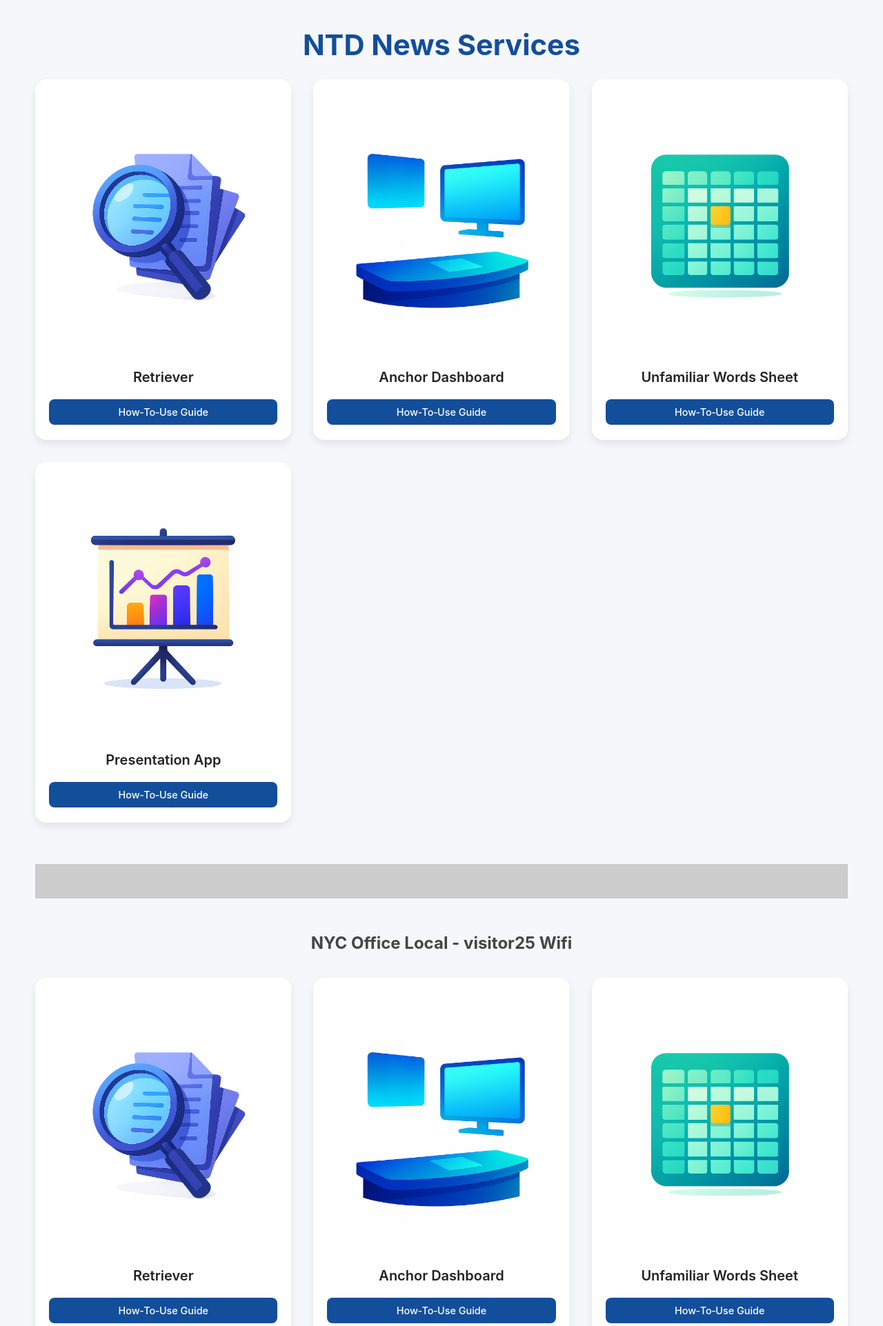
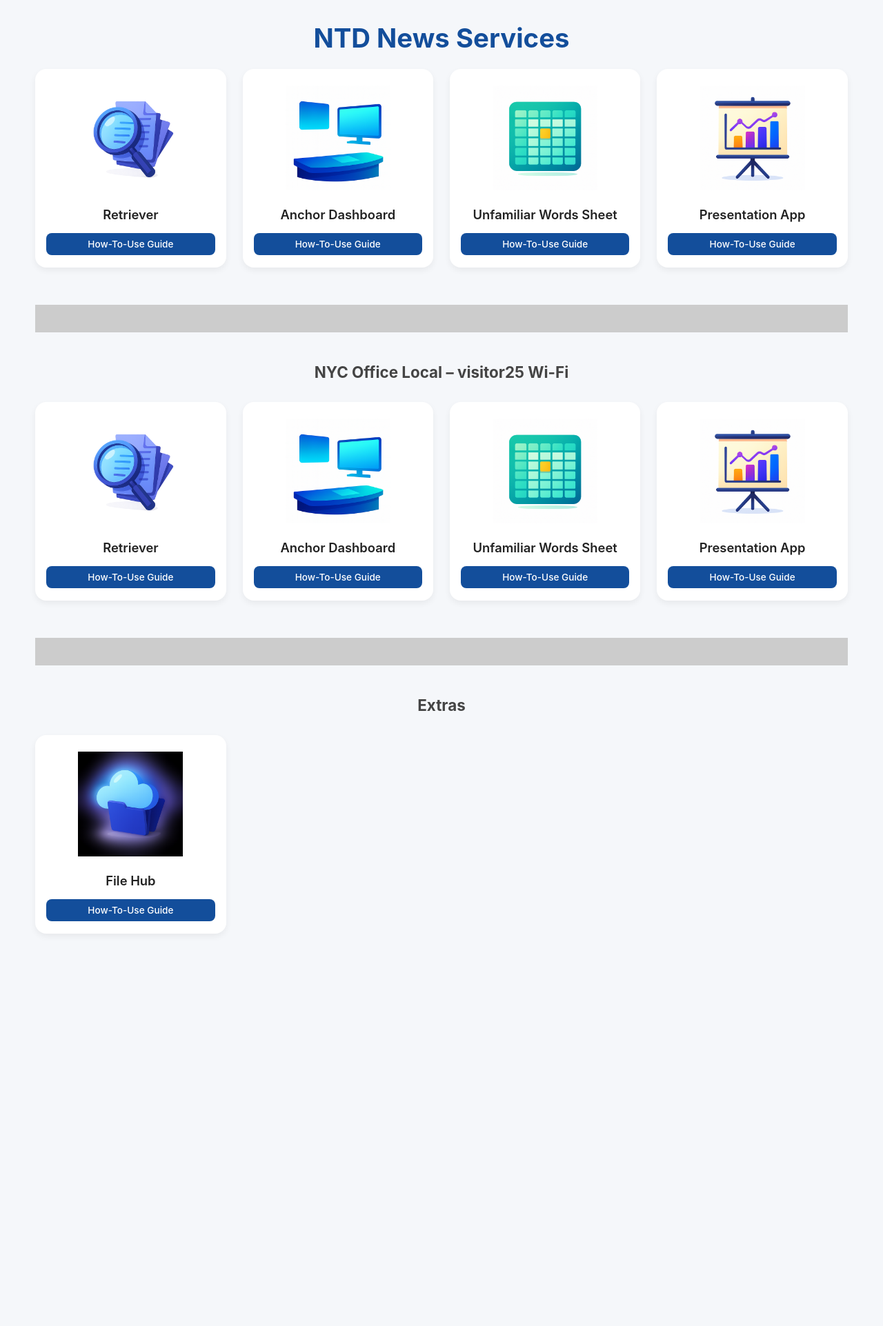
Before and after one commit to kevin-hogan-ntd/services, a Flask app: page / in a window 1280 px wide. Shown: the top 1923 px of the page at 69% size. After the commit the page ends 1336 px from the top, so only its background shows below. Run offline with Flask 3, Linux system fonts and the light colour scheme.

Commit message:
Add files via upload

```diff
--- a/templates/index.html
+++ b/templates/index.html
@@ -2,13 +2,13 @@
 <html lang="en">
 <head>
   <meta charset="UTF-8">
-  <title>NTD News Services</title>
+  <title>NTD News Services</title>
   <meta name="viewport" content="width=device-width,initial-scale=1">
   <style>
     :root{
       --radius:16px;
-      --shadow:0 6px 12px rgba(0,0,0,.08);
-      --shadow-hover:0 12px 24px rgba(0,0,0,.14);
+      --shadow:0 4px 10px rgba(0,0,0,.06);
+      --shadow-hover:0 10px 20px rgba(0,0,0,.12);
       --bg:#f5f7fa;
       --card-bg:#ffffff;
       --text:#222;
@@ -19,31 +19,40 @@
       font-family:-apple-system,BlinkMacSystemFont,"Segoe UI",Roboto,Helvetica,Arial,sans-serif;
       background:var(--bg);color:var(--text);display:flex;flex-direction:column;
       align-items:center;min-height:100vh;padding-bottom:60px}
-    h1{margin:40px 0 25px;font-size:2.6rem;text-align:center;color:var(--accent)}
-    h2{margin-top:30px;margin-bottom:16px;font-size:1.5rem;color:#444}
+    h1{margin:32px 0 22px;font-size:2.4rem;text-align:center;color:var(--accent)}
+    h2{margin-top:26px;margin-bottom:14px;font-size:1.4rem;color:#444}
+
+    /* ——— Grid tweaks ——— */
     .grid{
-      display:grid;gap:32px;width:92%;max-width:1200px;
-      grid-template-columns:repeat(auto-fill,minmax(280px,1fr))}
+      display:grid;gap:24px;width:92%;max-width:1400px;
+      grid-template-columns:repeat(auto-fill,minmax(220px,1fr))}
+
+    /* ——— Card tweaks ——— */
     .card{
       background:var(--card-bg);border-radius:var(--radius);
       box-shadow:var(--shadow);overflow:hidden;display:flex;flex-direction:column;
       transition:transform .2s ease,box-shadow .2s ease}
-    .card:hover{transform:translateY(-6px);box-shadow:var(--shadow-hover)}
+    .card:hover{transform:translateY(-4px);box-shadow:var(--shadow-hover)}
     .main-link{text-decoration:none;color:inherit;flex-grow:1;display:block}
-    .main-link img{width:100%;height:420px;object-fit:contain;display:block;padding:40px}
-    .title{padding:0 20px 20px;font-size:1.25rem;font-weight:600;text-align:center}
+    .main-link img{width:100%;height:200px;object-fit:contain;display:block;padding:24px}
+    .title{padding:0 16px 16px;font-size:1.15rem;font-weight:600;text-align:center}
     .guide-link{
-      display:block;margin:0 20px 22px;padding:10px 0;border-radius:8px;
+      display:block;margin:0 16px 18px;padding:8px 0;border-radius:8px;
       background:var(--accent);color:#fff;text-align:center;text-decoration:none;
-      font-size:.9rem;font-weight:500;transition:background .2s ease}
+      font-size:.85rem;font-weight:500;transition:background .2s ease}
     .guide-link:hover,.guide-link:focus{background:#0e3d7d}
     .card:focus-within{outline:3px solid var(--accent)}
+
+    /* ——— Mobile tweaks ——— */
     @media(max-width:600px){
-      h1{font-size:2rem}.main-link img{height:160px}}
+      h1{font-size:2rem}
+      .grid{gap:20px}
+      .main-link img{height:140px;padding:16px}
+    }
   </style>
 </head>
 <body>
-  <h1>NTD News Services</h1>
+  <h1>NTD News Services</h1>
 
   <div class="grid">
 
@@ -53,44 +62,44 @@
         <img src="retriever.png" alt="Retriever">
         <div class="title">Retriever</div>
       </a>
-      <a class="guide-link" href="/retriever.txt" target="_blank">How‑To‑Use Guide</a>
+      <a class="guide-link" href="/retriever.txt" target="_blank">How-To-Use Guide</a>
     </div>
 
     <!-- Anchor Dashboard -->
     <div class="card">
       <a class="main-link" href="https://ntdservices-anchordashboard.hf.space/" target="_blank">
         <img src="anchor_dashboard.png" alt="Anchor Dashboard">
-        <div class="title">Anchor Dashboard</div>
+        <div class="title">Anchor Dashboard</div>
       </a>
-      <a class="guide-link" href="/anchor_dashboard.txt" target="_blank">How‑To‑Use Guide</a>
+      <a class="guide-link" href="/anchor_dashboard.txt" target="_blank">How-To-Use Guide</a>
     </div>
 
     <!-- Unfamiliar Words Sheet -->
     <div class="card">
       <a class="main-link" href="https://docs.google.com/spreadsheets/d/1o_LfUI3FaNH_ZGJ7iMAsOSJw1Sw3z12n7nLSXE60LKs/edit?gid=0#gid=0" target="_blank">
         <img src="unfamiliar_words.png" alt="Unfamiliar Words Sheet">
-        <div class="title">Unfamiliar Words Sheet</div>
+        <div class="title">Unfamiliar Words Sheet</div>
       </a>
-      <a class="guide-link" href="/unfamiliar_words_sheet.txt" target="_blank">How‑To‑Use Guide</a>
+      <a class="guide-link" href="/unfamiliar_words_sheet.txt" target="_blank">How-To-Use Guide</a>
     </div>
 
       <!-- Presentation App -->
   <div class="card">
     <a class="main-link" href="https://ntd-news-presentation-app.hf.space/" target="_blank">
       <img src="presentation_app.png" alt="Presentation App">
-      <div class="title">Presentation App</div>
+      <div class="title">Presentation App</div>
     </a>
-    <a class="guide-link" href="/presentation_app.txt" target="_blank">How‑To‑Use Guide</a>
+    <a class="guide-link" href="/presentation_app.txt" target="_blank">How-To-Use Guide</a>
   </div>
 
 </div>
 
-  <hr style="width:92%;margin:20px auto;border:0;border-top:0px solid #f5f7fa;">
-<hr style="width:92%;margin:20px auto;border:0;border-top:50px solid #ccc;">
+  <hr style="width:92%;margin:18px auto;border:0;border-top:0px solid #f5f7fa;">
+  <hr style="width:92%;margin:18px auto;border:0;border-top:40px solid #ccc;">
 
 
-<h2>NYC Office Local - visitor25 Wifi</h2>
-<hr style="width:92%;margin:10px auto;border:0;border-top:0px solid #f5f7fa;">
+  <h2>NYC Office Local – visitor25 Wi-Fi</h2>
+  <hr style="width:92%;margin:8px auto;border:0;border-top:0px solid #f5f7fa;">
   <div class="grid">
 
     <!-- Retriever -->
@@ -99,55 +108,54 @@
         <img src="retriever.png" alt="Retriever">
         <div class="title">Retriever</div>
       </a>
-    <a class="guide-link" href="/retriever.txt" target="_blank">How‑To‑Use Guide</a>
+      <a class="guide-link" href="/retriever.txt" target="_blank">How-To-Use Guide</a>
     </div>
 
     <!-- Anchor Dashboard -->
     <div class="card">
       <a class="main-link" href="http://services.local:5043/" target="_blank">
         <img src="anchor_dashboard.png" alt="Anchor Dashboard">
-      <div class="title">Anchor Dashboard</div>
+        <div class="title">Anchor Dashboard</div>
       </a>
-    <a class="guide-link" href="/anchor_dashboard.txt" target="_blank">How‑To‑Use Guide</a>
+      <a class="guide-link" href="/anchor_dashboard.txt" target="_blank">How-To-Use Guide</a>
     </div>
 
     <!-- Unfamiliar Words Sheet -->
     <div class="card">
       <a class="main-link" href="https://docs.google.com/spreadsheets/d/1o_LfUI3FaNH_ZGJ7iMAsOSJw1Sw3z12n7nLSXE60LKs/edit?gid=0#gid=0" target="_blank">
         <img src="unfamiliar_words.png" alt="Unfamiliar Words Sheet">
-      <div class="title">Unfamiliar Words Sheet</div>
+        <div class="title">Unfamiliar Words Sheet</div>
       </a>
-    <a class="guide-link" href="/unfamiliar_words_sheet.txt" target="_blank">How‑To‑Use Guide</a>
+      <a class="guide-link" href="/unfamiliar_words_sheet.txt" target="_blank">How-To-Use Guide</a>
     </div>
 
     <!-- Presentation App -->
     <div class="card">
       <a class="main-link" href="http://ny-030856.local:8011/" target="_blank">
         <img src="presentation_app.png" alt="Presentation App">
-      <div class="title">Presentation App</div>
+        <div class="title">Presentation App</div>
       </a>
-    <a class="guide-link" href="/presentation_app.txt" target="_blank">How‑To‑Use Guide</a>
+      <a class="guide-link" href="/presentation_app.txt" target="_blank">How-To-Use Guide</a>
     </div>
   </div>
 
 
 
-
-<hr style="width:92%;margin:20px auto;border:0;border-top:0px solid #f5f7fa;">
-<hr style="width:92%;margin:20px auto;border:0;border-top:50px solid #ccc;">
+  <hr style="width:92%;margin:18px auto;border:0;border-top:0px solid #f5f7fa;">
+  <hr style="width:92%;margin:18px auto;border:0;border-top:40px solid #ccc;">
 
 
   <h2>Extras</h2>
-<hr style="width:92%;margin:10px auto;border:0;border-top:0px solid #f5f7fa;">
+  <hr style="width:92%;margin:8px auto;border:0;border-top:0px solid #f5f7fa;">
   <div class="grid">
 
   <!-- File Hub -->
   <div class="card">
     <a class="main-link" href="https://ntdservices-file-hub.hf.space/" target="_blank">
       <img src="filehub.png" alt="File Hub">
-    <div class="title">Retriever</div>
+      <div class="title">File Hub</div>
     </a>
-  <a class="guide-link" href="/retriever.txt" target="_blank">How‑To‑Use Guide</a>
+    <a class="guide-link" href="/retriever.txt" target="_blank">How-To-Use Guide</a>
   </div>
   </div>
 
```
Lines whose indentation alone changed are shown as unchanged.
